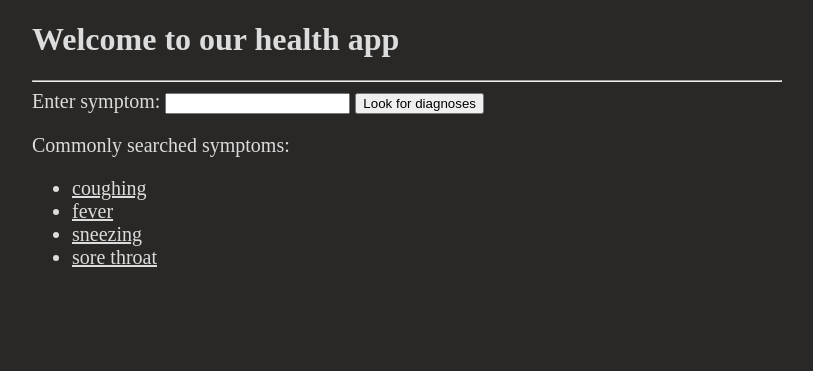
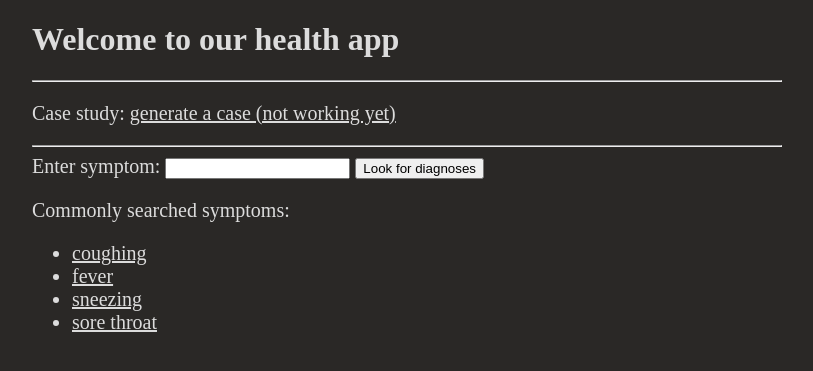
Before and after one commit to nhatvo18/healthproject, a Django app: page /health/ in a window 1280 px wide. Shown: the top 371 px of the page, without its empty margins (233-1046 px from the left). Run offline with Django 3.2, Linux system fonts and the light colour scheme; data comes from the database, SQL or seed files in the repository.

Commit message:
Add a basic page for generating a case study

```diff
--- a/health/templates/health/home.html
+++ b/health/templates/health/home.html
@@ -21,6 +21,8 @@
   <body>
     <h1> Welcome to our health app </h1>
     <hr>
+    <p> Case study: <a href="{% url 'health:case' %}"> generate a case (not working yet) </a> </p>
+    <hr>
     {% if error_message %}
       <p> <strong> {{ error_message }} </strong> </p>
     {% endif %}
--- a/health/urls.py
+++ b/health/urls.py
@@ -5,6 +5,7 @@ from . import views
 app_name = 'health'
 urlpatterns = [
     path('', views.home, name='home'),
+    path('case/', views.case, name='case'),
     path('<str:symptom>/', views.diagnoses, name='diagnoses'),
     path('<str:diagnosis>/treatment/', views.treatment, name='treatment'),
 ]
--- a/health/views.py
+++ b/health/views.py
@@ -28,3 +28,7 @@ def treatment(request, diagnosis):
         raise Http404("Diagnosis does not exist in system.")
     context = { 'd': d }
     return render(request, 'health/treatment.html', context)
+
+# Generate a case
+def case(request):
+    return render(request, 'health/case.html')
```
Also changed, not shown: health/templates/health/case.html (added, +16 -0 lines), README.md.
